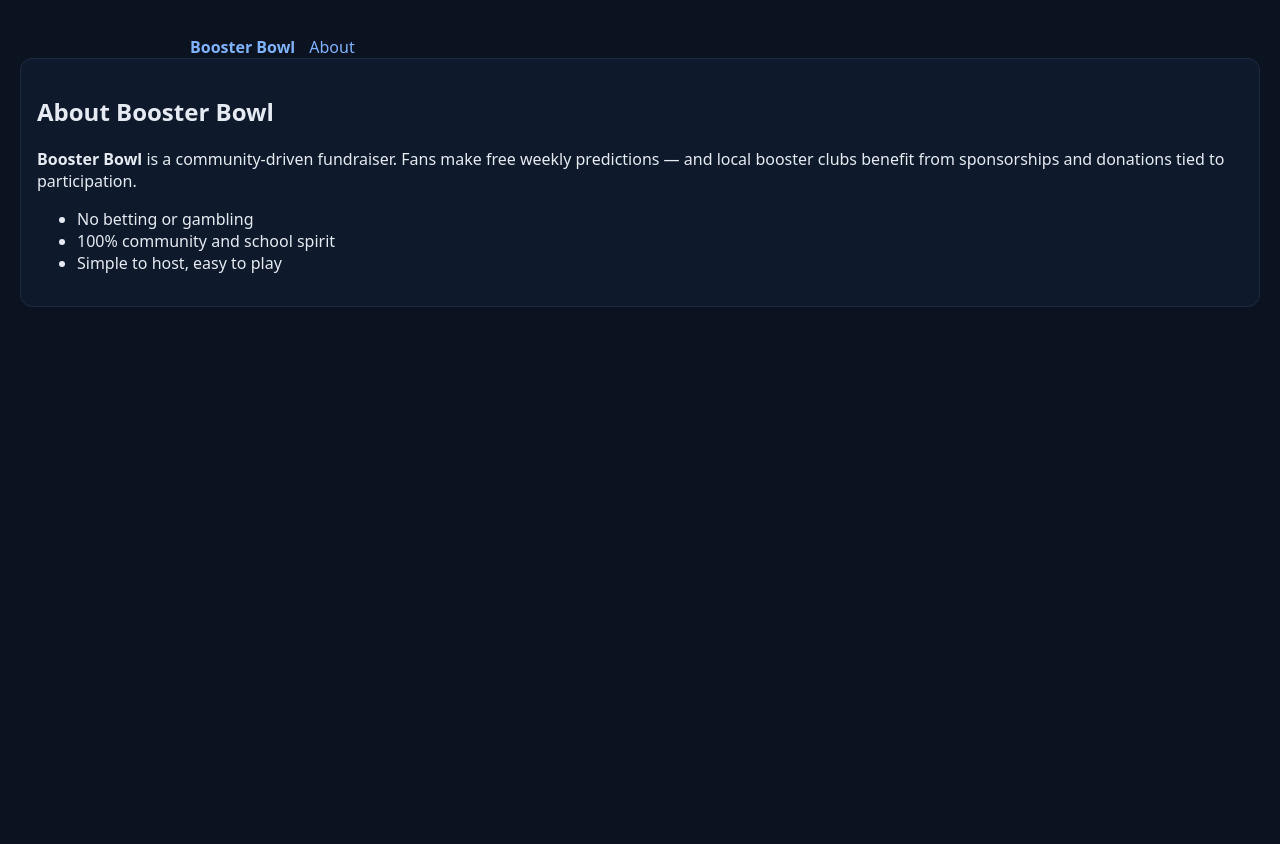
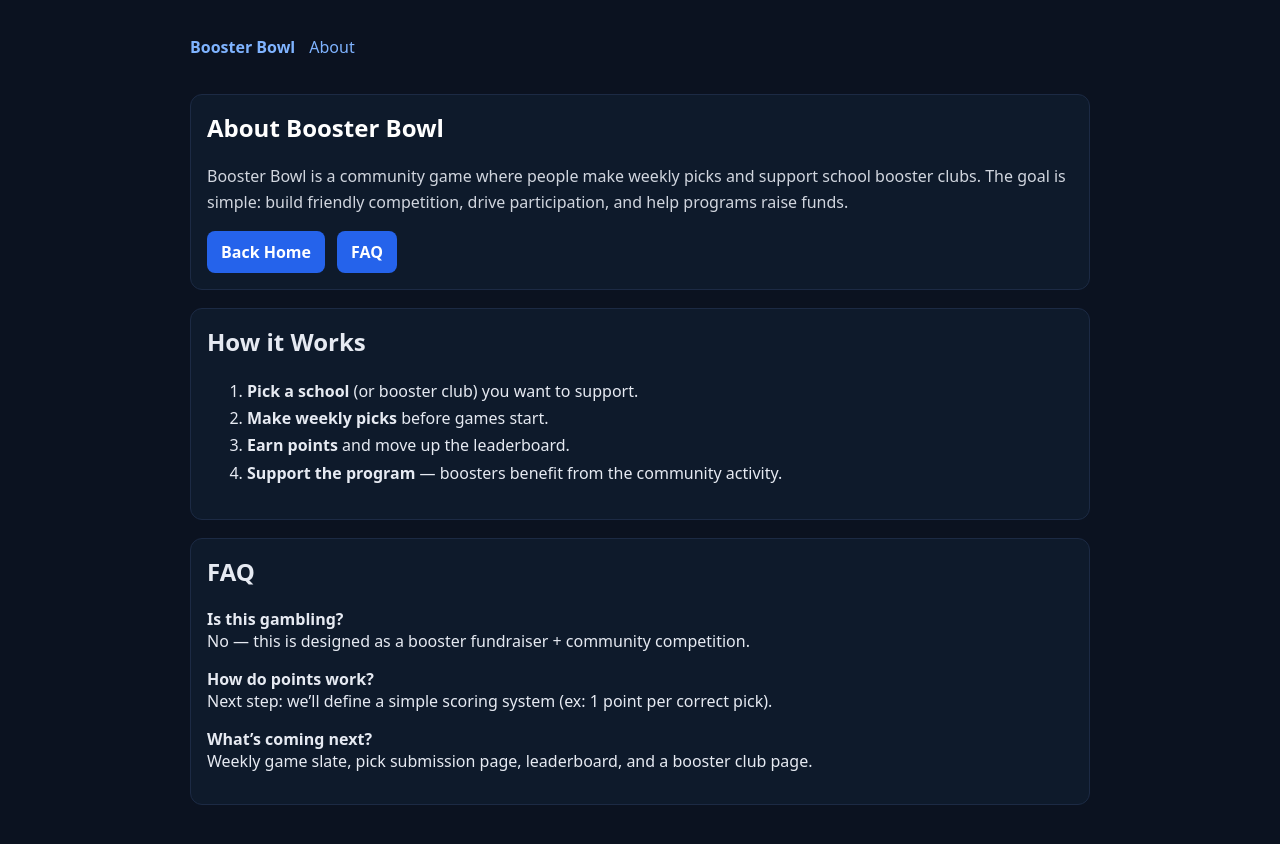
Before and after one commit to Rloney86/booster-bowl, a Next.js app: page /about in a window 1280 px wide. Shown: the top 844 px of the page. Before the commit the page ends 800 px from the top, so only its background shows below. Built offline with nearby package versions, Linux system fonts and the light colour scheme.

Commit message:
Refactor About page layout and content

```diff
--- a/pages/about.js
+++ b/pages/about.js
@@ -1,13 +1,59 @@
-export default function About(){
+import Link from "next/link";
+
+export default function About() {
   return (
-    <div className="card">
-      <h2>About Booster Bowl</h2>
-      <p><b>Booster Bowl</b> is a community-driven fundraiser. Fans make free weekly predictions — and local booster clubs benefit from sponsorships and donations tied to participation.</p>
-      <ul>
-        <li>No betting or gambling</li>
-        <li>100% community and school spirit</li>
-        <li>Simple to host, easy to play</li>
-      </ul>
-    </div>
-  )
+    <main style={{ maxWidth: 900, margin: "0 auto", padding: 24 }}>
+      <section className="card" style={{ marginTop: 12 }}>
+        <h1 style={{ marginTop: 0 }}>About Booster Bowl</h1>
+        <p style={{ fontSize: 16, opacity: 0.9, lineHeight: 1.6 }}>
+          Booster Bowl is a community game where people make weekly picks and
+          support school booster clubs. The goal is simple: build friendly
+          competition, drive participation, and help programs raise funds.
+        </p>
+
+        <div style={{ display: "flex", gap: 12, flexWrap: "wrap", marginTop: 16 }}>
+          <Link className="button" href="/">
+            Back Home
+          </Link>
+          <a className="button" href="#faq">
+            FAQ
+          </a>
+        </div>
+      </section>
+
+      <section className="card" style={{ marginTop: 18 }}>
+        <h2 style={{ marginTop: 0 }}>How it Works</h2>
+        <ol style={{ lineHeight: 1.7 }}>
+          <li>
+            <strong>Pick a school</strong> (or booster club) you want to support.
+          </li>
+          <li>
+            <strong>Make weekly picks</strong> before games start.
+          </li>
+          <li>
+            <strong>Earn points</strong> and move up the leaderboard.
+          </li>
+          <li>
+            <strong>Support the program</strong> — boosters benefit from the community activity.
+          </li>
+        </ol>
+      </section>
+
+      <section id="faq" className="card" style={{ marginTop: 18 }}>
+        <h2 style={{ marginTop: 0 }}>FAQ</h2>
+
+        <p><strong>Is this gambling?</strong><br />
+          No — this is designed as a booster fundraiser + community competition.
+        </p>
+
+        <p><strong>How do points work?</strong><br />
+          Next step: we’ll define a simple scoring system (ex: 1 point per correct pick).
+        </p>
+
+        <p><strong>What’s coming next?</strong><br />
+          Weekly game slate, pick submission page, leaderboard, and a booster club page.
+        </p>
+      </section>
+    </main>
+  );
 }
```
